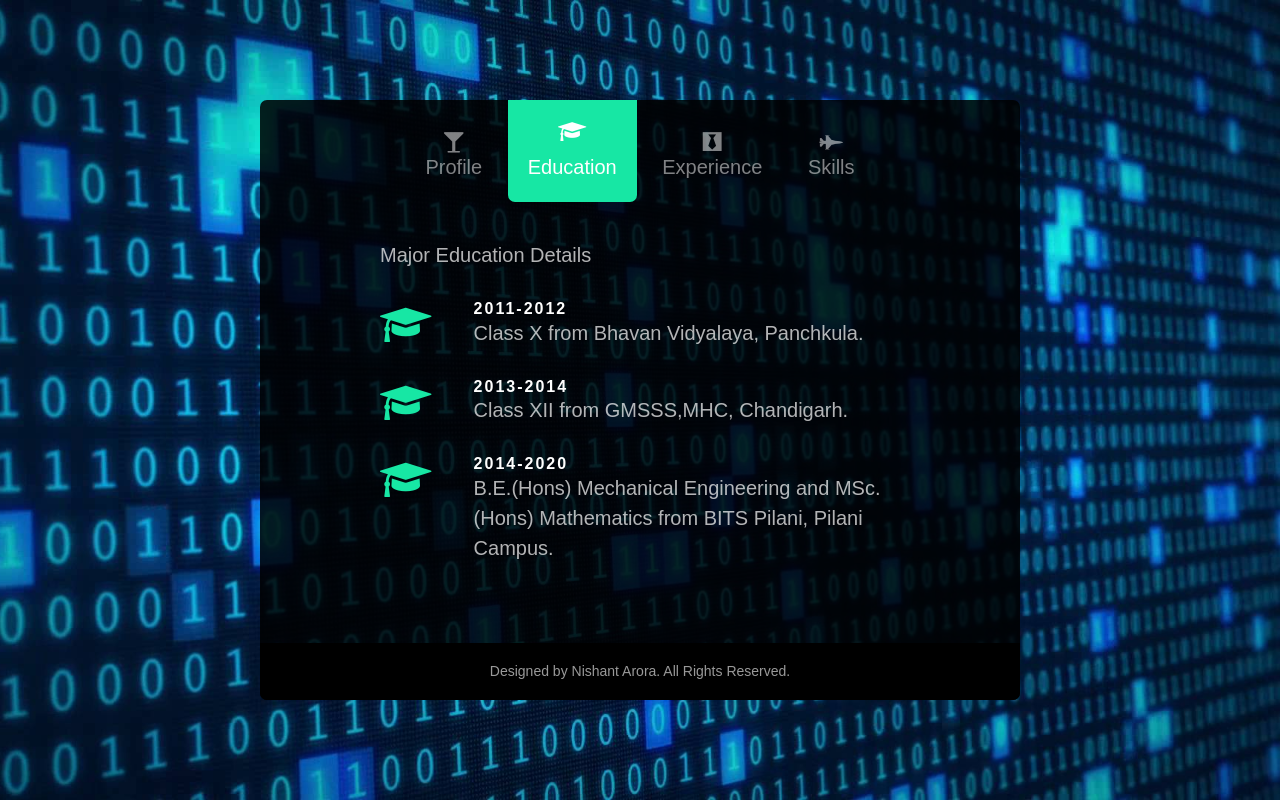
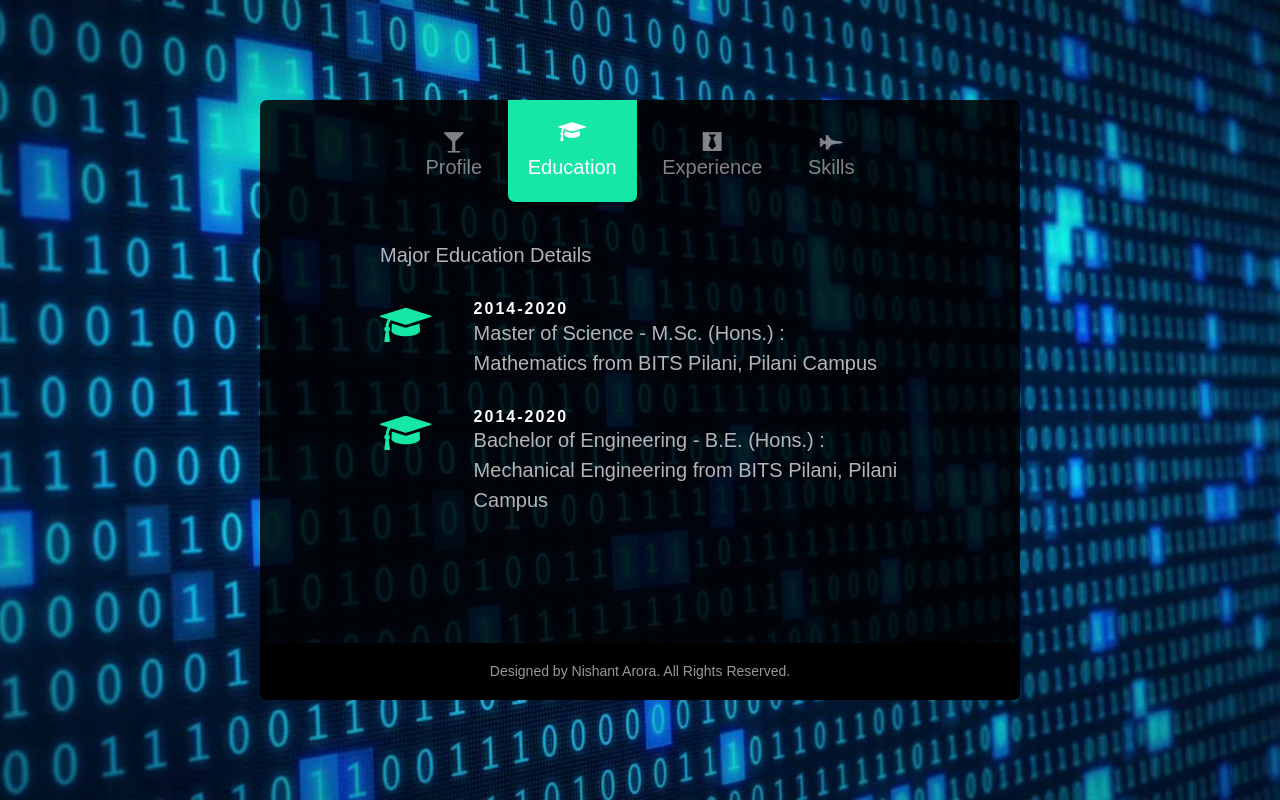
Before and after one commit to thenishantarora/thenishantarora.github.io, a plain HTML site: page index.html in a window 1280 px wide. Both pictures are taken after a click on the link "Education". Drawn offline with nearby package versions, Linux system fonts and the light colour scheme; files that its build step writes are made by us from their sources; files whose address does not match are found by name.

Commit message:
Update index.html

```diff
--- a/index.html
+++ b/index.html
@@ -105,18 +105,8 @@
 									<i class="icon-graduation-cap"></i>
 								</div>
 								<div class="fh5co-text">
-									<h2>2011-2012</h2>
-									<p>Class X from Bhavan Vidyalaya, Panchkula.</p>
-								</div>
-							</div>
-
-							<div class="fh5co-feature">
-								<div class="fh5co-icon">
-									<i class="icon-graduation-cap"></i>
-								</div>
-								<div class="fh5co-text">
-									<h2>2013-2014</h2>
-									<p>Class XII from GMSSS,MHC, Chandigarh.</p>
+									<h2>2014-2020</h2>
+									<p>Master of Science - M.Sc. (Hons.) : Mathematics from BITS Pilani, Pilani Campus</p>
 								</div>
 							</div>
 
@@ -126,7 +116,7 @@
 								</div>
 								<div class="fh5co-text">
 									<h2>2014-2020</h2>
-									<p>B.E.(Hons) Mechanical Engineering and MSc.(Hons) Mathematics from BITS Pilani, Pilani Campus.</p>
+									<p>Bachelor of Engineering - B.E. (Hons.) : Mechanical Engineering from BITS Pilani, Pilani Campus</p>
 								</div>
 							</div>
 
@@ -223,20 +213,20 @@
 							<div class="chart" data-percent="90"><span><strong>Apache Spark</strong>90</span></div>
 						</div>
 						<div class="col-md-4 col-sm-6 col-xs-12 text-center">
-							<div class="chart" data-percent="90"><span><strong>Data Science</strong>90</span></div>
+							<div class="chart" data-percent="80"><span><strong>Data Science</strong>80</span></div>
 						</div>
 						<div class="col-md-4 col-sm-6 col-xs-12 text-center">
-							<div class="chart" data-percent="70"><span><strong>Scala</strong>70</span></div>
+							<div class="chart" data-percent="80"><span><strong>Data Engineering</strong>80</span></div>
 						</div>
 
 						<div class="col-md-4 col-sm-6 col-xs-12 text-center">
 							<div class="chart" data-percent="90"><span><strong>Python</strong>90</span></div>
 						</div>
 						<div class="col-md-4 col-sm-6 col-xs-12 text-center">
-							<div class="chart" data-percent="90"><span><strong>Java</strong>90</span></div>
+							<div class="chart" data-percent="90"><span><strong>Java/Scala</strong>90</span></div>
 						</div>
 						<div class="col-md-4 col-sm-6 col-xs-12 text-center">
-							<div class="chart" data-percent="70"><span><strong>Deep Learning</strong>70</span></div>
+							<div class="chart" data-percent="90"><span><strong>Algorithms & Problem Solving</strong>90</span></div>
 						</div>
 
 					</div>
```
